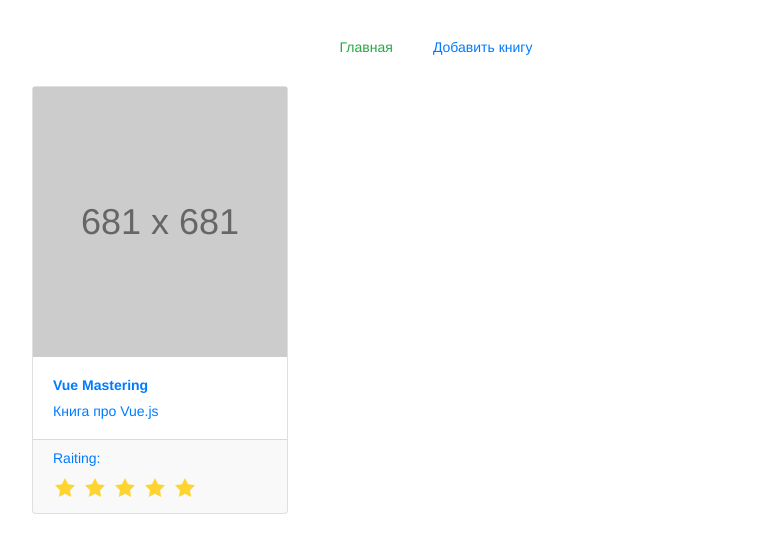
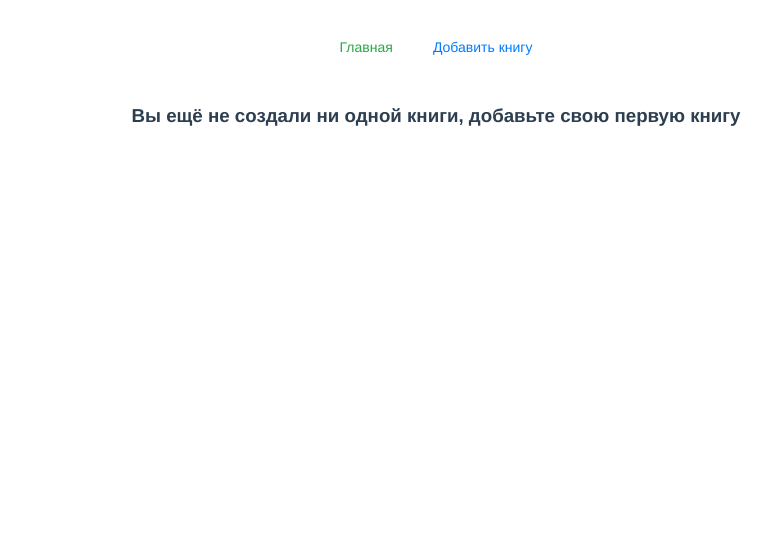
Before and after one commit to freeday/RT-test, a Vue app: page /book/list in a window 1280 px wide. Shown: the top 552 px of the page, without its empty margins (204-975 px from the left). Built offline with nearby package versions, Linux system fonts and the light colour scheme; data requests are answered from the project's data file.

Commit message:
[+] test RT done

```diff
--- a/db.json
+++ b/db.json
@@ -1,18 +1,3 @@
 {
-  "books": [
-    {
-      "id": 3711925,
-      "title": "Vue Mastering",
-      "poster": null,
-      "desc": "Книга про Vue.js",
-      "author": null,
-      "publisher": null,
-      "ISBN": "123123d",
-      "year": null,
-      "pages": null,
-      "raiting": 5,
-      "review": null,
-      "note": null
-    }
-  ]
+  "books": []
 }
--- a/src/views/BookFormEdit.vue
+++ b/src/views/BookFormEdit.vue
@@ -196,7 +196,7 @@ export default {
   min-width: 320px;
   margin: 0 auto;
   .btn {
-    margin: 0 10px;
+    margin: 0 8px;
   }
 }
 label {
--- a/src/views/NetworkIssue.vue
+++ b/src/views/NetworkIssue.vue
@@ -1,7 +1,15 @@
 <template>
   <div>
     <h1>Ой, что-то пошло не так</h1>
-    <h3>Похоже, у вас возникли проблемы с сетью, пожалуйста, нажмите кнопку назад и попробуйте снова</h3>
+    <h3>
+      Похоже, у Вас возникли проблемы с сетью, пожалуйста,
+      <br>нажмите кнопку назад и попробуйте снова
+    </h3>
+    <h4>
+      Возможно у Вас не запущен json-server, пожалуйста,
+      <br>откройте Терминал и выполните команду
+      <br>из корневой директории проекта json-server --watch db.json
+    </h4>
     <router-link :to="{ name: 'book-list' }">Вернуться на главную</router-link>
   </div>
 </template>
```
